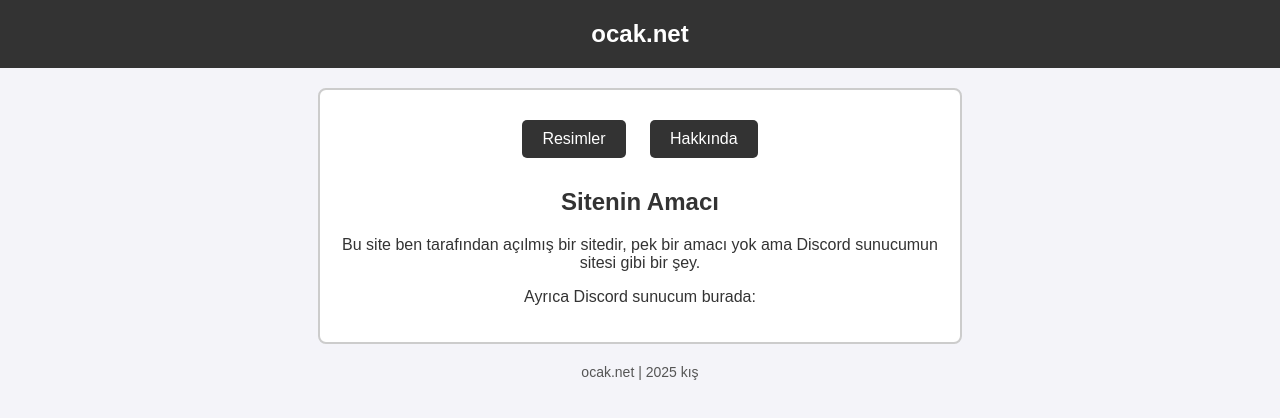
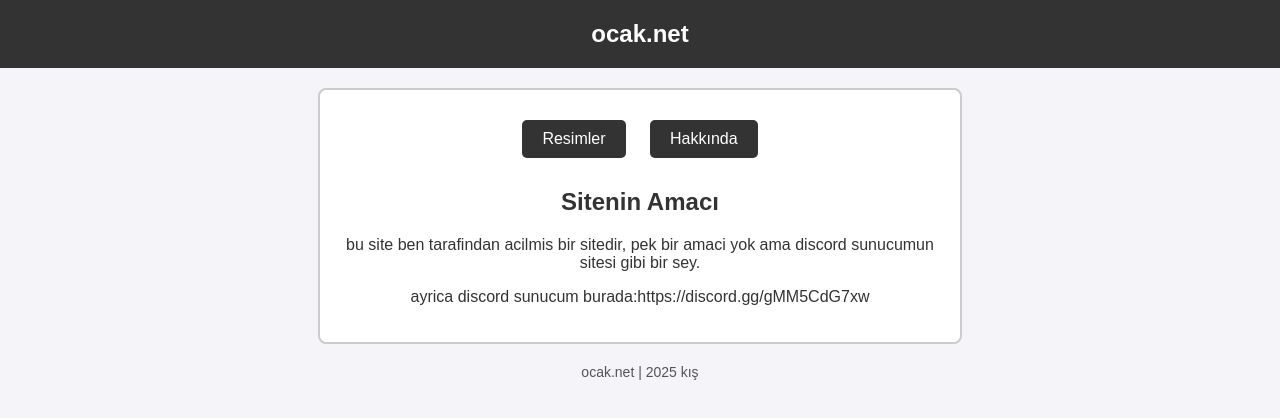
Before and after one commit to MisserWindowss/chicken-sandwich-with-ketchup, a plain HTML site: page index.html in a window 1280 px wide. Drawn offline with Linux system fonts and the light colour scheme.

Commit message:
Update index.html

```diff
--- a/index.html
+++ b/index.html
@@ -55,8 +55,8 @@
             <a href="hakkinda.html">Hakkında</a>
         </div>
         <h2>Sitenin Amacı</h2>
-        <p>Bu site ben tarafından açılmış bir sitedir, pek bir amacı yok ama Discord sunucumun sitesi gibi bir şey.</p>
-        <p>Ayrıca Discord sunucum burada:</p>
+        <p>bu site ben tarafindan acilmis bir sitedir, pek bir amaci yok ama discord sunucumun sitesi gibi bir sey.</p>
+        <p>ayrica discord sunucum burada:https://discord.gg/gMM5CdG7xw</p>
     </div>
     <div class="footer">ocak.net | 2025 kış</div>
 </body>
```
